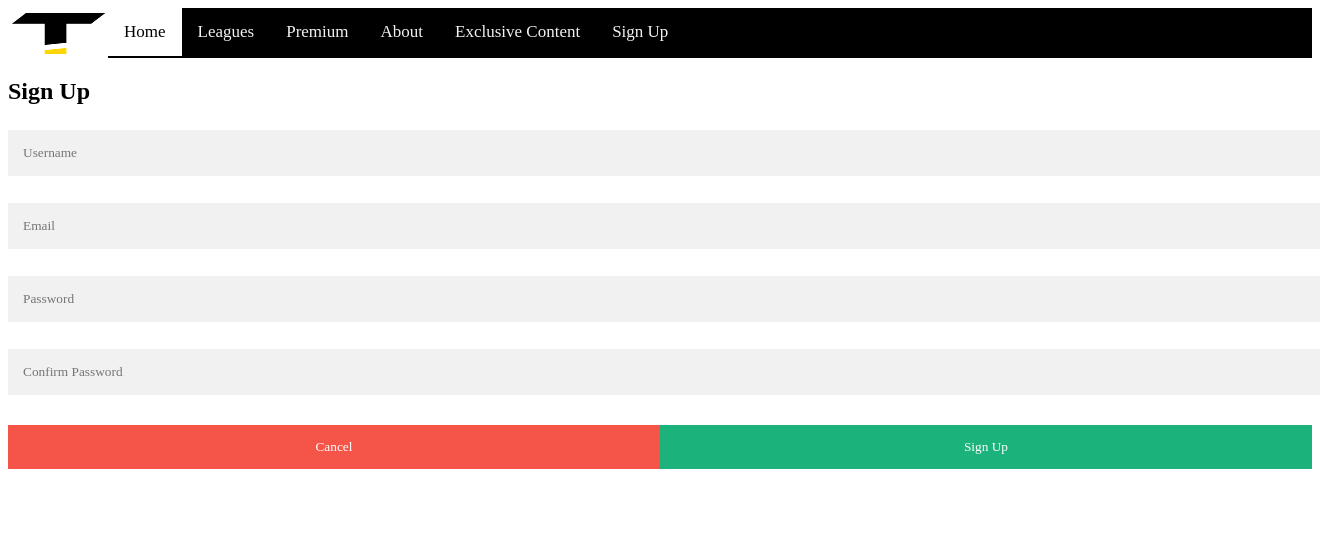
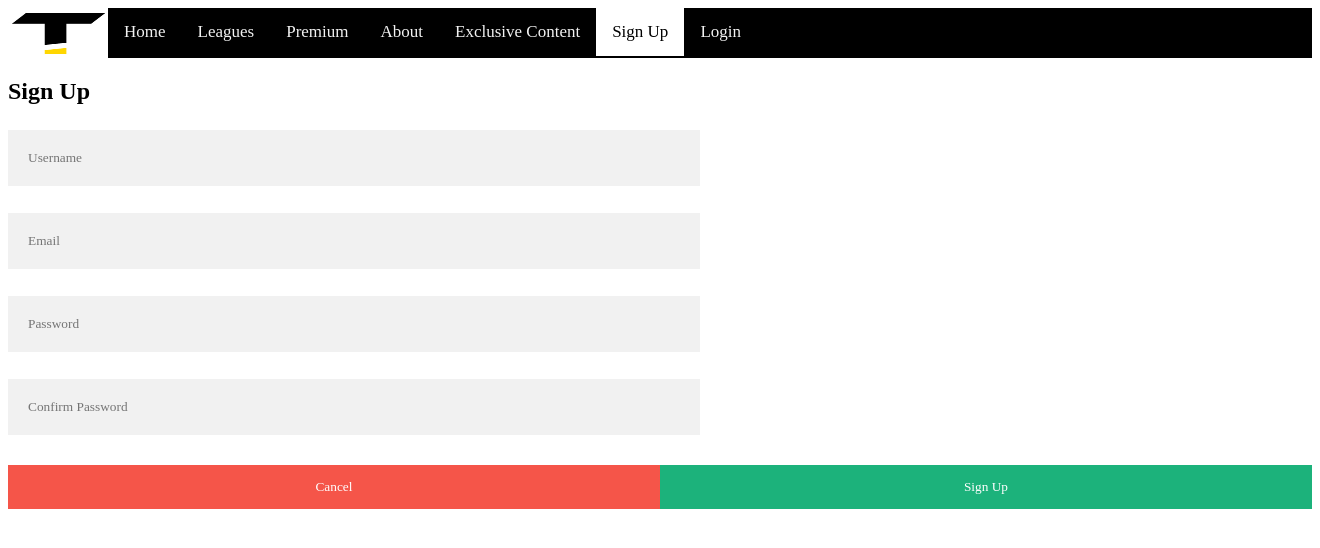
Before and after one commit to KingCharlesVI/tunedtv-website, a PHP site: page /php/signup.php in a window 1320 px wide; the page is wider, and only the part inside the window is pictured. Shown: the top 548 px of that part. Run offline with PHP 8.4, Linux system fonts and the light colour scheme.

Commit message:
More work v2 on signup.php
Currently reworking design of form
Reworked navbar

```diff
--- a/php/signup.php
+++ b/php/signup.php
@@ -47,8 +47,8 @@
         }
     /* Full-width input fields */
   input[type=text], input[type=password] {
-  width: 100%;
-  padding: 15px;
+  width: 50%;
+  padding: 20px;
   margin: 5px 0 22px 0;
   display: inline-block;
   border: none;
@@ -104,12 +104,13 @@ button:hover {
 <body>
 <div class="topnav">
     <img class="logo" src="../images/condensed-tunedtv.jpg">
-    <a class="active" href="#home">Home</a>
-    <a href="html/leagues.html">Leagues</a>
-    <a href="html/premium.html">Premium</a>
-    <a href="html/about.html">About</a>
-    <a href="exclusive/exclusive.html">Exclusive Content</a>
-    <a href="php/signup.php">Sign Up</a>
+    <a href="../index.html">Home</a>
+    <a href="../html/leagues.html">Leagues</a>
+    <a href="../html/premium.html">Premium</a>
+    <a href="../html/about.html">About</a>
+    <a href="../exclusive/exclusive.html">Exclusive Content</a>
+    <a class="active" href="#signup">Sign Up</a>
+    <a href="login.php">Login</a>
   </div>
     <section class="signup-form">
     <h2>Sign Up</h2>
```
